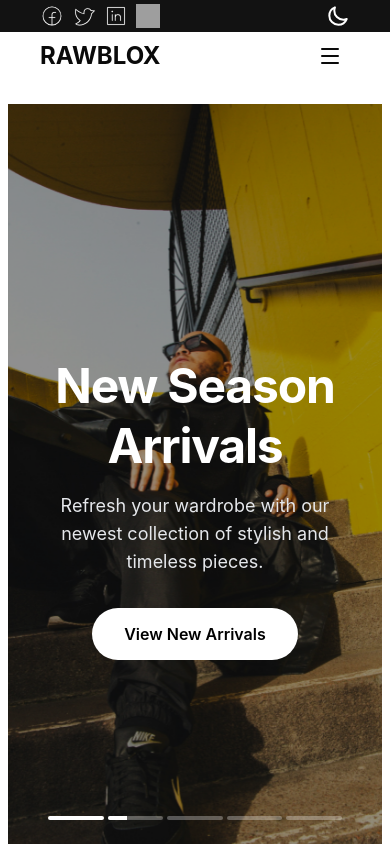
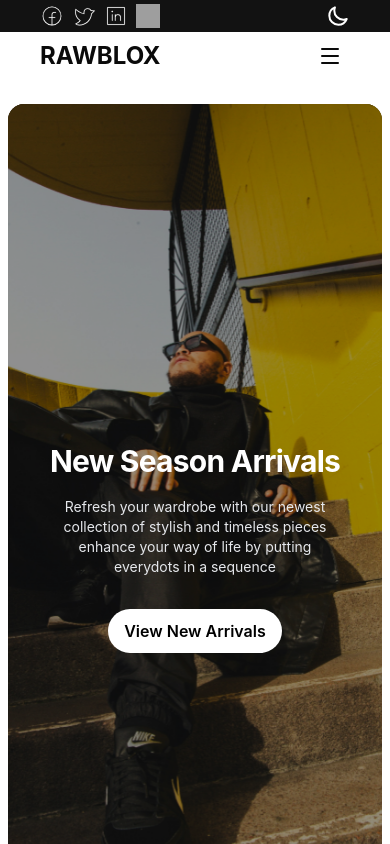
Before and after one commit to faisalalsalih/beebox, a React (Vite) app: page / in a window 390 px wide. Shown: the top 844 px of the page. Built offline with nearby package versions, Linux system fonts and the light colour scheme; grey boxes are pictures that could not be loaded.

Commit message:
Remove the unwanted animations and also update the slides data

```diff
--- a/src/components/shared/Hero.tsx
+++ b/src/components/shared/Hero.tsx
@@ -17,35 +17,35 @@ const slides: Slide[] = [
   {
   title: "Elevate Your Style",
   description:
-    "Discover the latest fashion trends with premium outfits designed for every occasion.",
+    "Discover the latest fashion trends with premium outfits designed for every occasion.New Collection will give the passion to achieve more and courage",
   buttonText: "Shop Collection",
   image: image1,
 },
 {
   title: "New Season Arrivals",
   description:
-    "Refresh your wardrobe with our newest collection of stylish and timeless pieces.",
+    "Refresh your wardrobe with our newest collection of stylish and timeless pieces enhance your way of life by putting everydots in a sequence",
   buttonText: "View New Arrivals",
   image: image2,
 },
 {
   title: "Fashion That Inspires",
   description:
-    "From casual essentials to statement looks, find everything you need to express your style.",
+    "From casual essentials to statement looks, find everything you need to express your style the beauty lie which you wear daily not whay you just see everyday",
   buttonText: "Explore Now",
   image: image3,
 },
 {
   title: "Exclusive Designer Picks",
   description:
-    "Shop handpicked fashion favorites crafted with quality, elegance, and modern trends in mind.",
+    "Shop handpicked fashion favorites crafted with quality, elegance, and modern trends need modern prople which adpat that change in a polite way",
   buttonText: "Discover More",
   image: image4,
 },
 {
   title: "Shop the Perfect Look",
   description:
-    "Complete your wardrobe with trendsetting apparel, accessories, and must-have fashion pieces.",
+    "Complete your wardrobe with trendsetting apparel, accessories, and must-have fashion pieces and also invest in yourself by putting yourself ahead of the time",
   buttonText: "Shop Now",
   image: image5,
 }
@@ -58,8 +58,6 @@ const Hero = () => {
   const progressBars = useRef<HTMLDivElement[]>([]);
   const imageLayers = useRef<HTMLDivElement[]>([]);
 
-
-  console.log(imageLayers, "This are images that i want to see in the console");
 
   // Content Refs
   const titleRef = useRef<HTMLHeadingElement | null>(null);
@@ -75,6 +73,7 @@ const Hero = () => {
     });
 
     const currentImage = imageLayers.current[activeIndex];
+
     const tl = gsap.timeline();
 
     // 2. Hide all non-active images and show active image layer instantly
@@ -156,10 +155,12 @@ const Hero = () => {
     return () => {
       tl.kill();
     };
+
+
   }, [activeIndex]);
 
   return (
-    <section className="relative h-dvh z-10 w-full overflow-hidden bg-black text-white rounded-none sm:rounded-3xl">
+    <section className="relative h-dvh z-10 w-full overflow-hidden bg-black text-white rounded-2xl sm:rounded-3xl">
       {/* Stacked Image Layers - Pre-rendered in DOM */}
       {slides.map((slide, index) => (
         <div
@@ -176,36 +177,37 @@ const Hero = () => {
       ))}
 
       {/* Dark Overlay for Text Legibility */}
-      <div className="absolute inset-0 bg-black/40 z-10" />
+      <div className="absolute inset-0 bg-black/40 z-11" />
 
       {/* Content & Layout Wrapper */}
       <div className="relative z-20 flex h-full flex-col justify-between px-10 pb-12 pt-24">
+
         {/* Main Text Content Container */}
         <div className="my-auto max-w-3xl text-center sm:text-left">
           <h1
             ref={titleRef}
-            className="text-5xl font-bold leading-tight tracking-tight md:text-6xl"
+            className="text-3xl sm:text-5xl font-bold leading-tight tracking-tight md:text-6xl"
           >
             {slides[activeIndex].title}
           </h1>
 
           <p
             ref={descRef}
-            className="mt-4 text-lg text-gray-200 md:text-xl"
+            className="mt-4 text-sm sm:text-lg text-gray-200 md:text-xl"
           >
             {slides[activeIndex].description}
           </p>
 
           <button
             ref={buttonRef}
-            className="mt-8 cursor-pointer rounded-full bg-white px-8 py-3.5 font-semibold text-black transition-transform hover:scale-105 active:scale-95"
+            className="mt-8 cursor-pointer rounded-full bg-white px-4 sm:px-8 py-2.5 sm:py-3.5 font-semibold text-black transition-transform hover:scale-105 active:scale-95"
           >
             {slides[activeIndex].buttonText}
           </button>
         </div>
 
         {/* Progress Bars pinned at the bottom */}
-        <div className="flex max-w-xl gap-1 mb-20">
+        <div className="flex max-w-xl gap-1">
           {slides.map((_, index) => (
             <div
               key={index}
@@ -220,7 +222,9 @@ const Hero = () => {
             </div>
           ))}
         </div>
+
       </div>
+
     </section>
   );
 };
--- a/src/index.css
+++ b/src/index.css
@@ -146,14 +146,6 @@
   --radius-md: calc(var(--radius) * 0.8);
   --radius-lg: var(--radius);
   --radius-xl: calc(var(--radius) * 1.2);
-
-
-  --animate-zoom-slow: zoomSlow 10s ease-out forwards;
-
-  @keyframes zoomSlow {
-    0% { transform: scale(1); }
-    100% { transform: scale(1.15); }
-  }
 }
 
 
```
